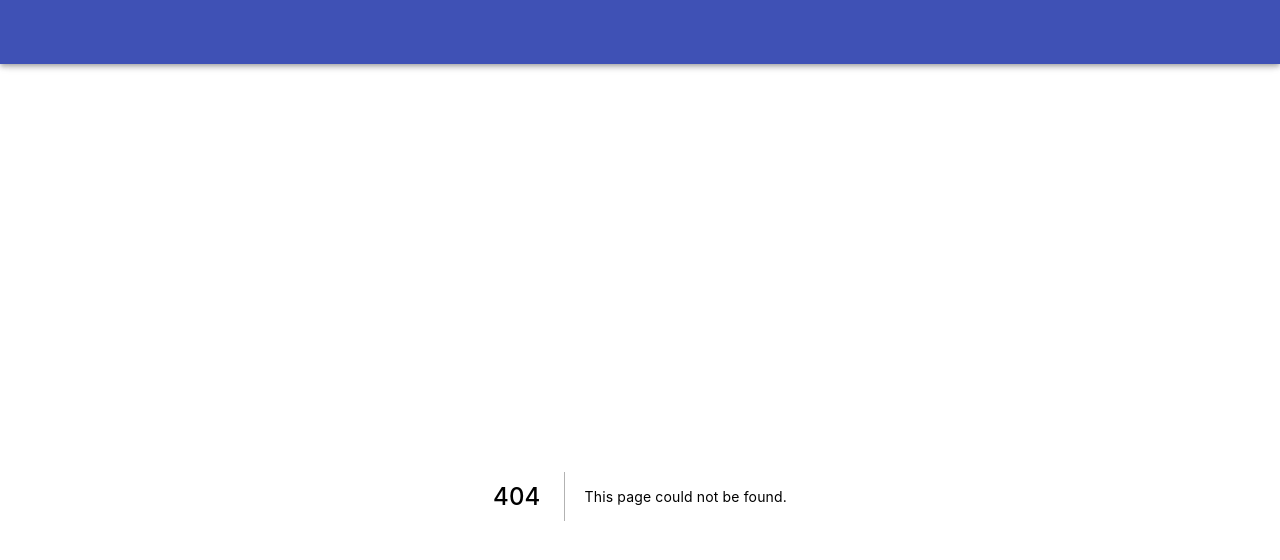
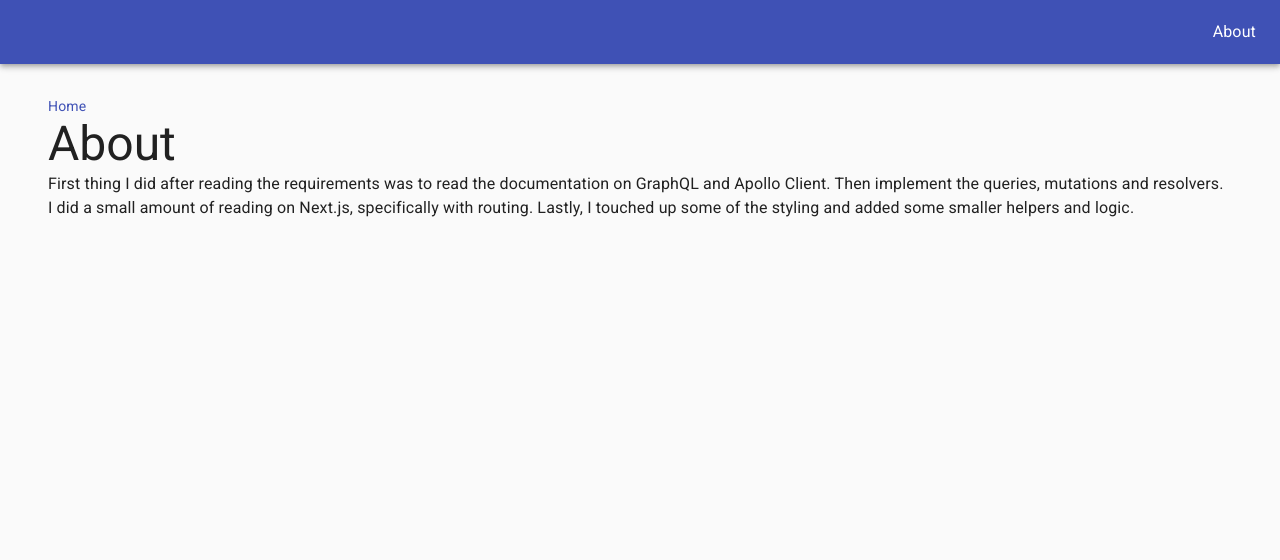
Before and after one commit to dansilvaUT/BRCC-Take-Home, a Next.js app: page /about in a window 1280 px wide. Before the commit this address had no page. Shown: the top 560 px of the page. Built offline with nearby package versions, Linux system fonts and the light colour scheme.

Commit message:
Add about page.

```diff
--- a/components/Layout.js
+++ b/components/Layout.js
@@ -1,4 +1,4 @@
-import React from 'react';
+import React from "react";
 import {
   makeStyles,
   CssBaseline,
@@ -6,28 +6,31 @@ import {
   Toolbar,
   Typography,
   Container,
-} from '@material-ui/core';
-import getConfig from 'next/config';
+  Link,
+} from "@material-ui/core";
+import getConfig from "next/config";
 
-const {publicRuntimeConfig: {APP_NAME}} = getConfig();
+const {
+  publicRuntimeConfig: { APP_NAME },
+} = getConfig();
 
 const useStyles = makeStyles((theme) => ({
   root: {
-    display: 'flex',
+    display: "flex",
   },
   toolbar: {
     paddingRight: 24, // keep right padding when drawer closed
   },
   toolbarIcon: {
-    display: 'flex',
-    alignItems: 'center',
-    justifyContent: 'flex-end',
-    padding: '0 8px',
+    display: "flex",
+    alignItems: "center",
+    justifyContent: "flex-end",
+    padding: "0 8px",
     ...theme.mixins.toolbar,
   },
   appBar: {
     zIndex: theme.zIndex.drawer + 1,
-    transition: theme.transitions.create(['width', 'margin'], {
+    transition: theme.transitions.create(["width", "margin"], {
       easing: theme.transitions.easing.sharp,
       duration: theme.transitions.duration.leavingScreen,
     }),
@@ -36,16 +39,19 @@ const useStyles = makeStyles((theme) => ({
     marginRight: 36,
   },
   menuButtonHidden: {
-    display: 'none',
+    display: "none",
   },
   title: {
     flexGrow: 1,
   },
+  link: {
+    color: "white",
+  },
   appBarSpacer: theme.mixins.toolbar,
   content: {
     flexGrow: 1,
-    height: '100vh',
-    overflow: 'auto',
+    height: "100vh",
+    overflow: "auto",
   },
   container: {
     paddingTop: theme.spacing(4),
@@ -53,9 +59,9 @@ const useStyles = makeStyles((theme) => ({
   },
   paper: {
     padding: theme.spacing(2),
-    display: 'flex',
-    overflow: 'auto',
-    flexDirection: 'column',
+    display: "flex",
+    overflow: "auto",
+    flexDirection: "column",
   },
   fixedHeight: {
     height: 240,
@@ -68,16 +74,13 @@ const useStyles = makeStyles((theme) => ({
  * @return {*}
  * @constructor
  */
-export default function Layout({children}) {
+export default function Layout({ children }) {
   const classes = useStyles();
 
   return (
     <div className={classes.root}>
-      <CssBaseline/>
-      <AppBar
-        position="absolute"
-        className={classes.appBar}
-      >
+      <CssBaseline />
+      <AppBar position="absolute" className={classes.appBar}>
         <Toolbar className={classes.toolbar}>
           <Typography
             component="h1"
@@ -86,12 +89,17 @@ export default function Layout({children}) {
             noWrap
             className={classes.title}
           >
-            {APP_NAME || ''}
+            {APP_NAME || ""}
+          </Typography>
+          <Typography>
+            <Link href="/about" className={classes.link}>
+              About
+            </Link>
           </Typography>
         </Toolbar>
       </AppBar>
       <main className={classes.content}>
-        <div className={classes.appBarSpacer}/>
+        <div className={classes.appBarSpacer} />
         <Container maxWidth="lg" className={classes.container}>
           {children}
         </Container>
--- /dev/null
+++ b/pages/about.js
@@ -0,0 +1,20 @@
+import React from "react";
+import { Typography, Container, Link } from "@material-ui/core";
+
+const about = () => {
+  return (
+    <Container>
+      <Link href="/">Home</Link>
+      <Typography variant="h3">About</Typography>
+      <Typography variant="body1">
+        First thing I did after reading the requirements was to read the
+        documentation on GraphQL and Apollo Client. Then implement the queries,
+        mutations and resolvers. I did a small amount of reading on Next.js,
+        specifically with routing. Lastly, I touched up some of the styling and
+        added some smaller helpers and logic.
+      </Typography>
+    </Container>
+  );
+};
+
+export default about;
--- a/pages/index.js
+++ b/pages/index.js
@@ -10,7 +10,6 @@ import clsx from "clsx";
 import AddIcon from "@material-ui/icons/Add";
 import { useQuery, useMutation } from "@apollo/client";
 import TodoList from "../components/TodoList";
-import gql from "graphql-tag";
 
 import { GET_TODOS, ADD_TODO } from "../document-nodes/todo";
 // Styles
```
Also changed, not shown: pages/_app.js (+9 -9 lines), 1 other file (tests, documents, lock files or other folders).
